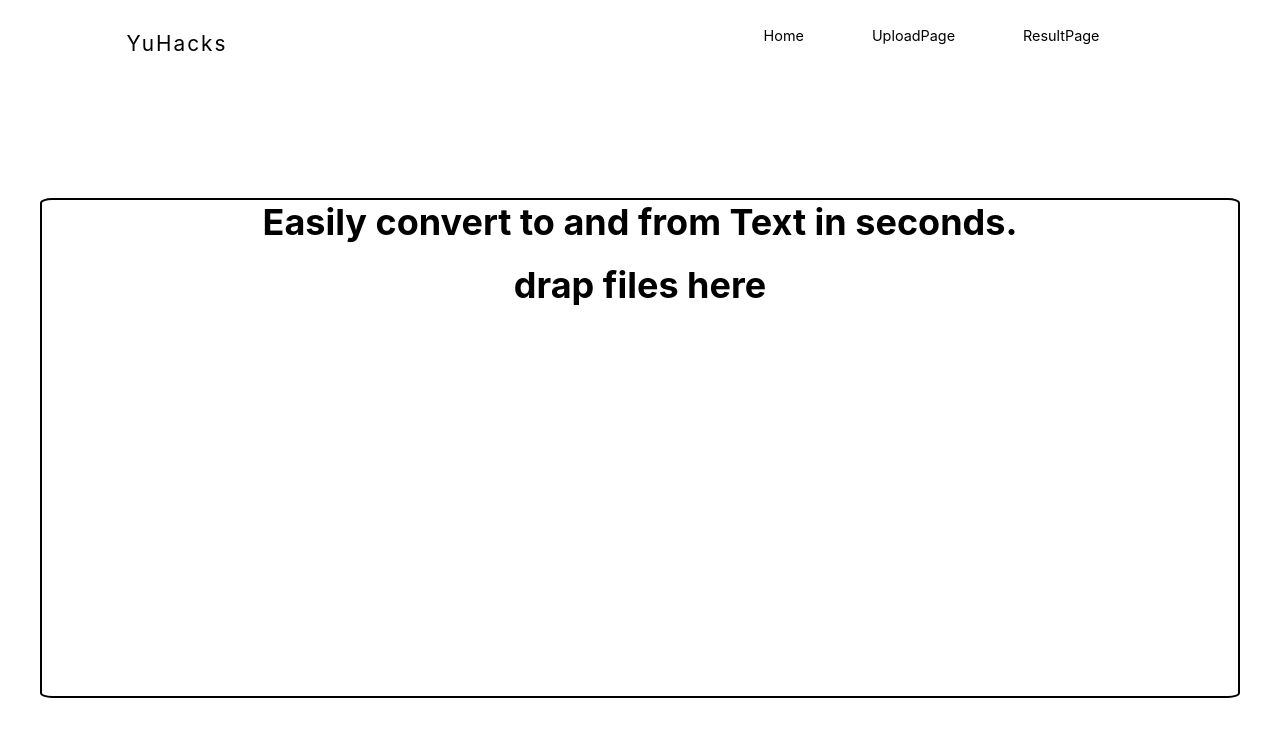
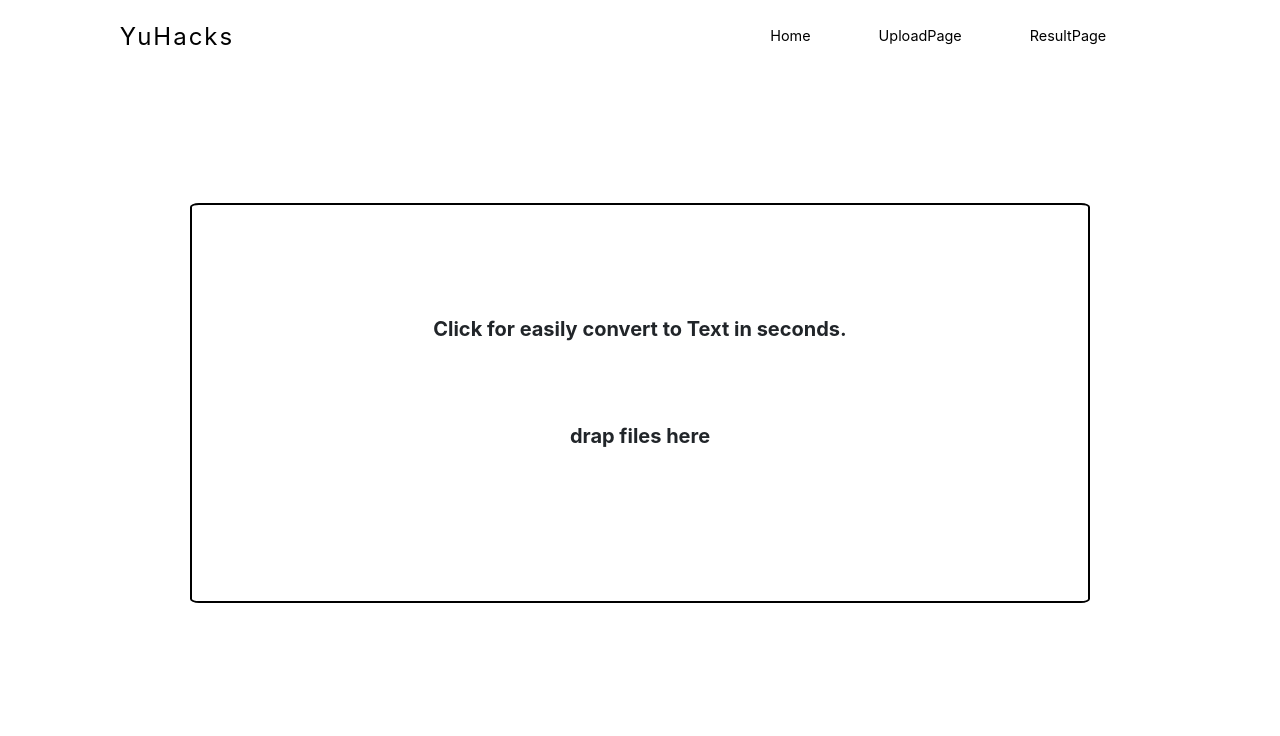
Before and after one commit to samsoncn/yuhacks, a React (Create React App) app in the folder yuhacks-web/: page /upload in a window 1280 px wide. Shown: the top 736 px of the page. Built offline with nearby package versions, Linux system fonts and the light colour scheme.

Commit message:
Updated Nav and Upload format

```diff
--- a/yuhacks-web/src/Navbar.css
+++ b/yuhacks-web/src/Navbar.css
@@ -1,6 +1,6 @@
 .navbar {
     background: #fff;
-    height: 55px;
+    height: 60px;
     display: flex;
     justify-content: center;
     align-items: center;
@@ -19,12 +19,13 @@
   }
 
   .navbar-logo {
+    margin-top: -0.8rem;
     color: #000;
     justify-self: start;
     margin-left: -30px;
     cursor: pointer;
     text-decoration: none;
-    font-size: 1.3rem;
+    font-size: 1.5rem;
     display: flex;
     align-items: center;
     letter-spacing: 2px;
--- a/yuhacks-web/src/components/Upload.css
+++ b/yuhacks-web/src/components/Upload.css
@@ -1,11 +1,8 @@
 :root{
-    --primary: #6caef0;
-    --secondary: #4e4e4e;
     --error: #ff4a4a;
   }
 
   body{
-    color: var(--secondary);
     background-color: white;
   }
   .Upload{
@@ -25,19 +22,20 @@
   }
   label{
     display: block;
-    width: 1200px;
+    width: 1000px;
     height: 500px;
     border: 2px solid black;
     border-radius: 1%;
     margin: 100px auto;
     line-height: 44px;
-    color: black;
+    /* color: black; */
     font-weight: bold;
-    font-size: 36px;
+    font-size: 20px;
+    padding: 8%;
   }
   label:hover{
     background: white;
-    border:dashed  ;
+    border: dashed;
   }
   .output{
     height: 60px;
@@ -53,8 +51,14 @@
   /* progress bar styles */
   .progress-bar{
     height: 5px;
-    background: var(--secondary);
+    background: black;
   }
   .display .progress-bar{
     margin-top: -30px;
   }
+  @media screen and (max-width: 1400px) {
+    label{
+        width: 900px;
+        height: 400px;
+    }
+}
--- a/yuhacks-web/src/components/Upload.js
+++ b/yuhacks-web/src/components/Upload.js
@@ -25,14 +25,18 @@ function Upload() {
         <>
         <form>
             <div className='display'>
+
                 { file && <ProgressBar file={file} setFile={setFile} /> }
                 { error && <div className='error'>{ error }</div> }
                 { file && <div>{ file.name } </div >}
+
             </div>
             <label>
-                <p>Easily convert to and from Text in seconds.</p>
-                <input type="file" onChange={changeHandler} />
-                <span>drap files here</span>
+
+                <p>Click for easily convert to Text in seconds.</p>
+                <input type="file" onChange={changeHandler}/>
+                <p>drap files here</p>
+
             </label>
 
         </form>
```
